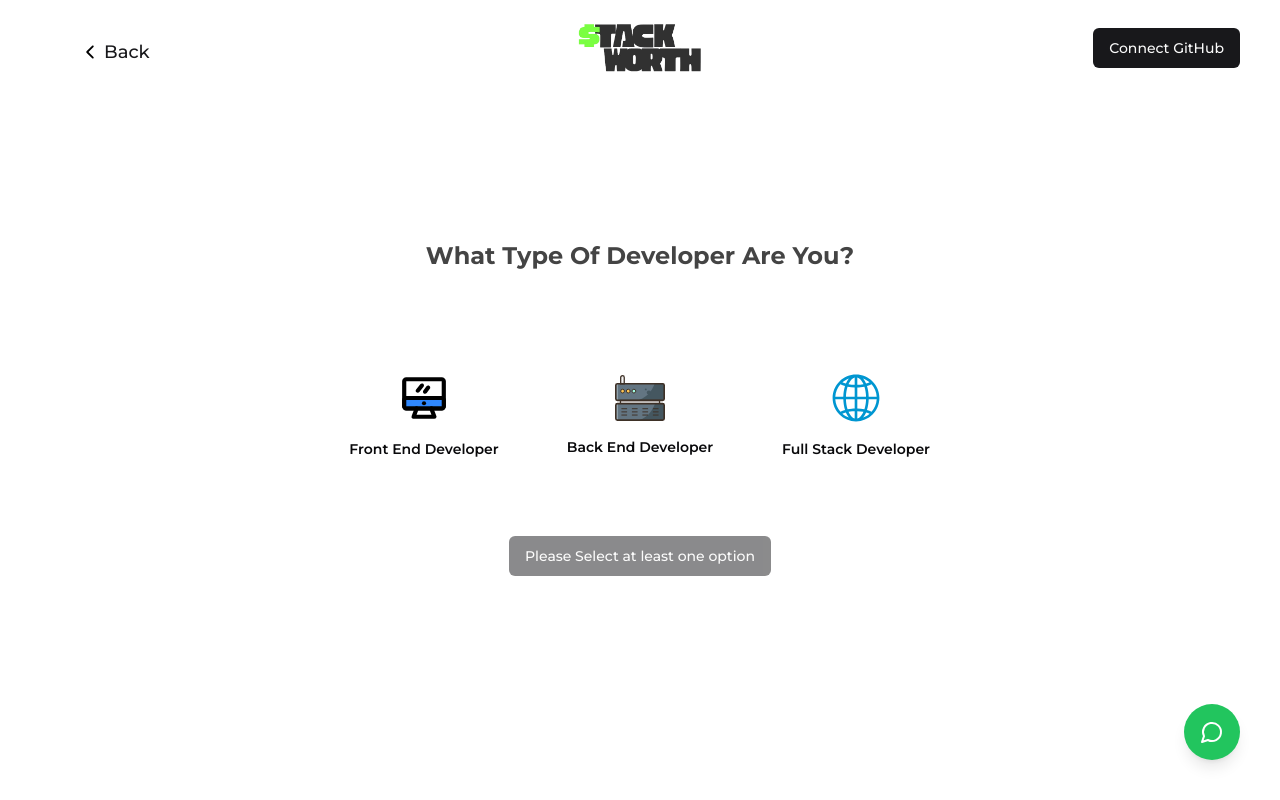
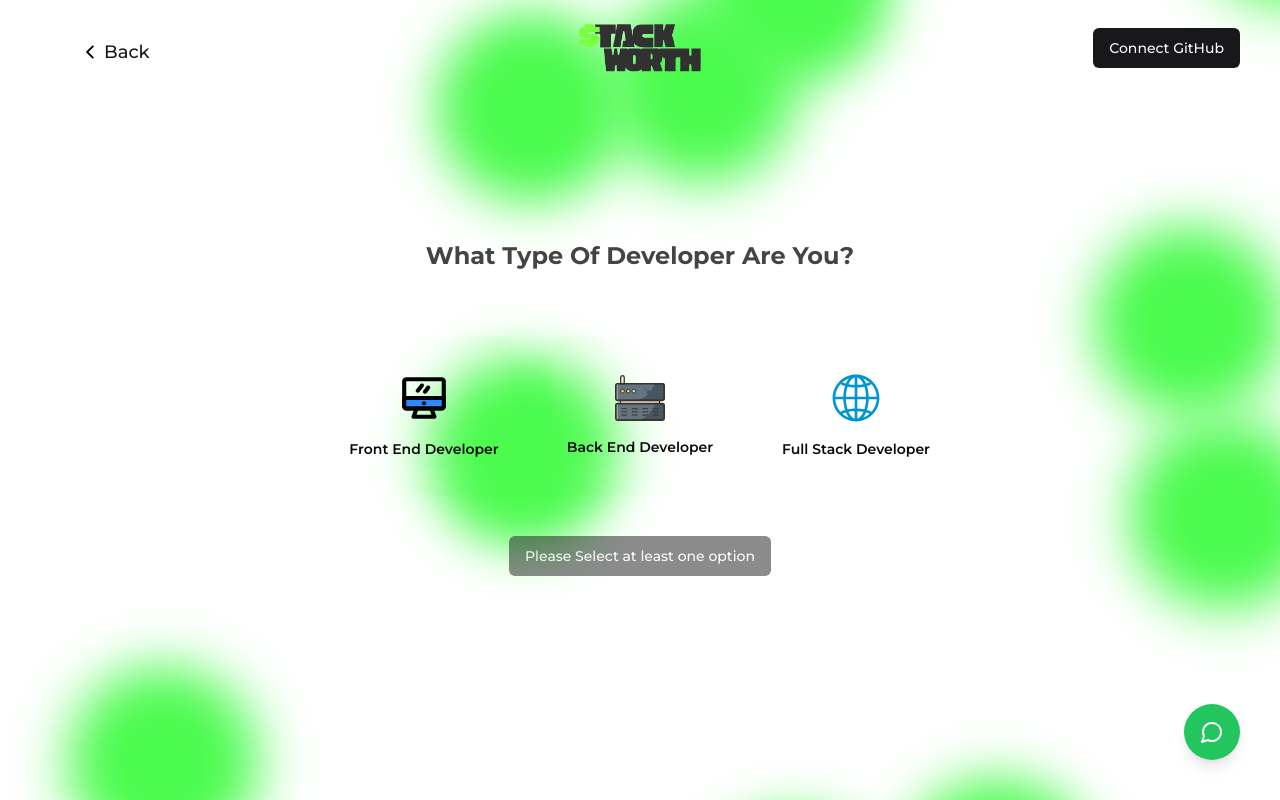
Before and after one commit to umarmughalcodez/Stack-Worth, a Next.js app: page /dev-type in a window 1280 px wide. Built offline with nearby package versions, Linux system fonts and the light colour scheme; no server answers.

Commit message:
Deployed!

```diff
--- a/app/dev-type/page.tsx
+++ b/app/dev-type/page.tsx
@@ -9,6 +9,7 @@ import globe from "@/public/globe-with-meridians.svg";
 import Image from "next/image";
 import Loader from "@/components/Loader";
 import Assistant from "@/components/Assistant";
+import Background from "@/components/animations/background";
 
 const options = [
   {
@@ -98,7 +99,7 @@ const DeveloperType = () => {
 
   return (
     <div>
-      {/* <Background /> */}
+      <Background />
       {loading ? (
         <Loader />
       ) : (
```
